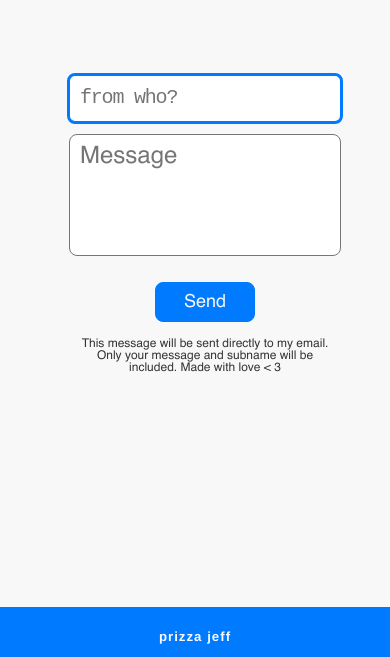
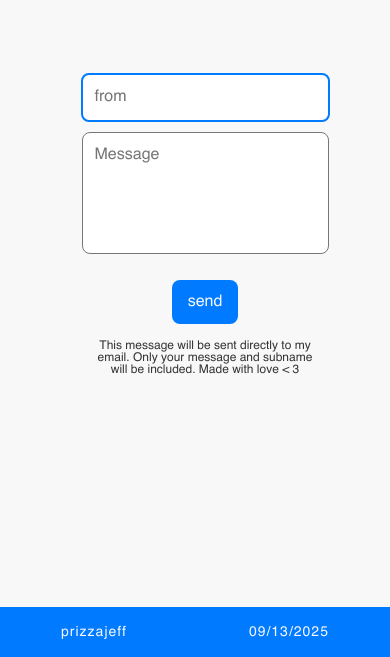
Before and after one commit to jeffersonyabut/Anonmsg, a plain HTML site: page index.html in a window 390 px wide. Shown: the part 187-844 px from the top of the page. Drawn offline with Linux system fonts and the light colour scheme.

Commit message:
UI/UX added1

```diff
--- a/index.html
+++ b/index.html
@@ -27,16 +27,9 @@
       >
         <textarea
           name="from"
-          placeholder="from who?"
+          placeholder="from "
           id="name"
-          style="
-            width: 250px;
-            height: 25px;
-            font-size: x-large;
-            padding: 10px;
-            border-radius: 8px;
-            letter-spacing: -1.2px;
-          "
+          style="height: 25px"
           autofocus
         ></textarea>
         <textarea name="message" placeholder="Message" id="message"></textarea>
@@ -44,24 +37,46 @@
           type="submit"
           style="
             margin-top: 16px;
-            border: 1px solid #007bff;
+            border: none;
             background-color: #007bff;
             color: #f8f8ff;
+            min-width: 44px;
+            min-height: 44px;
+            font-size: 16px;
+            padding: 8px 16px;
+            border-radius: 8px;
           "
         >
-          Send
+          send
         </button>
       </form>
-      <p style="font-size: 12px; margin-top: 16px; width: 260px">
+      <p style="font-size: 12px; margin-top: 16px; width: 60%">
         This message will be sent directly to my email. Only your message and
         subname will be included. Made with love < 3
       </p>
     </div>
-    <div class="footer">
-      <h5 style="color: #f8f8ff; font-family: Helvetica; letter-spacing: 1px">
-        prizza jeff
-      </h5>
-    </div>
+    <footer>
+      <p
+        style="
+          color: #f8f8ff;
+          font-family: Helvetica;
+          letter-spacing: 1px;
+          font-size: 14px;
+        "
+      >
+        prizzajeff
+      </p>
+      <p
+        style="
+          color: #f8f8ff;
+          font-family: Helvetica;
+          letter-spacing: 1px;
+          font-size: 14px;
+        "
+      >
+        09/13/2025
+      </p>
+    </footer>
     <script src="index.js"></script>
   </body>
 </html>
--- a/style.css
+++ b/style.css
@@ -36,7 +36,7 @@ h1 {
   translate: 948px 350px;
 }
 
-.footer {
+footer {
   display: none;
 }
 
@@ -44,7 +44,7 @@ h1 {
   .loading {
     translate: 195px 350px;
   }
-  .footer {
+  footer {
     display: flex;
     position: fixed;
     width: 100lvw;
@@ -52,6 +52,7 @@ h1 {
     background-color: #007bff;
     bottom: 0;
     justify-content: space-around;
+    align-items: center;
   }
 }
 
@@ -102,19 +103,10 @@ h1 {
 }
 
 #message {
-  padding: 10px;
-  width: 250px;
   height: 100px;
-  font-size: x-large;
-  border-radius: 8px;
-  font-family: "Helvetica";
 }
 
 button {
-  width: 100px;
-  height: 40px;
-  font-size: large;
-  border-radius: 8px;
   cursor: pointer;
   font-family: "Helvetica";
   background-color: transparent;
@@ -122,11 +114,18 @@ button {
 
 textarea:focus {
   outline: none;
-  border: 3px solid #007bff;
+  border: 2px solid #007bff;
 }
 
 textarea {
+  line-height: 1.5;
   resize: none;
+  width: 100%;
+  height: 25px;
+  font-size: 16px;
+  padding: 10px 12px;
+  border-radius: 8px;
+  font-family: Helvetica;
 }
 
 .mystery {
```
